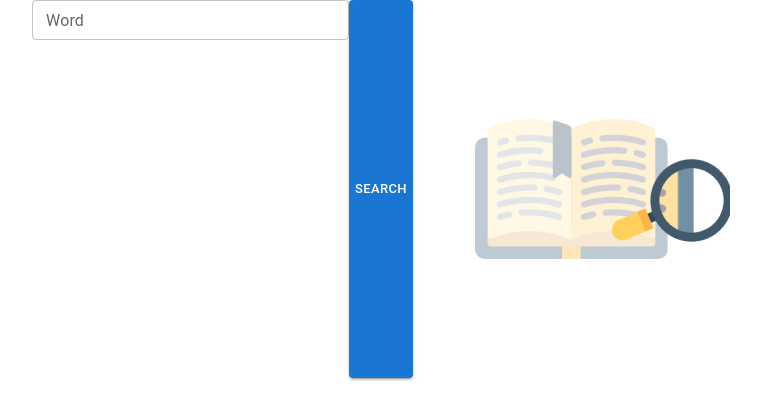
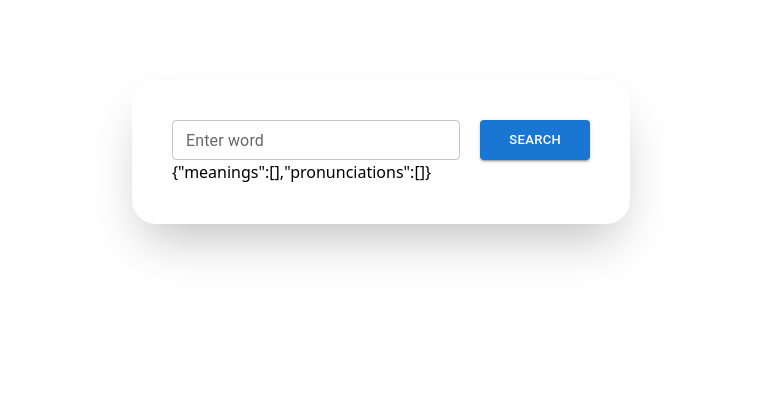
Before and after one commit to BhusanDotel/Dictionary, a React (Vite) app: page / in a window 1280 px wide. Shown: the top 420 px of the page, without its empty margins (259-1020 px from the left). Built offline with nearby package versions, Linux system fonts and the light colour scheme.

Commit message:
feat: dictionary search result

```diff
--- a/package.json
+++ b/package.json
@@ -13,6 +13,7 @@
     "@emotion/react": "^11.13.3",
     "@emotion/styled": "^11.13.0",
     "@mui/material": "^6.0.1",
+    "axios": "^1.7.6",
     "lottie-web": "^5.12.2",
     "react": "^18.3.1",
     "react-dom": "^18.3.1",
--- a/src/App.jsx
+++ b/src/App.jsx
@@ -4,7 +4,7 @@ import { DictionaryScreen } from "./screen/DictionaryScreen";
 export const App = () => {
   return (
     <Box className="flex justify-center">
-      <Box className="flex justify-center w-[70%]">
+      <Box className="flex justify-center w-[70%] pt-20">
         <DictionaryScreen />
       </Box>
     </Box>
--- a/src/screen/DictionaryScreen.jsx
+++ b/src/screen/DictionaryScreen.jsx
@@ -1,15 +1,75 @@
+import React from "react";
+import axios from "axios";
 import { Box, Button, TextField } from "@mui/material";
+
 import { LottieSearch } from "../components/LottieSearch";
 
 export const DictionaryScreen = () => {
+  const [word, setWord] = React.useState("");
+  const [result, setResult] = React.useState({
+    meanings: [],
+    pronunciations: [],
+  });
+  const [isLoading, setIsLoading] = React.useState(false);
+
+  const handleSearch = async () => {
+    if (!word || isLoading) return;
+    setIsLoading(true);
+    await axios
+      .get(`https://api.dictionaryapi.dev/api/v2/entries/en/${word}`)
+      .then((res) => {
+        if (!res?.data) return;
+        const data = res?.data[0];
+        const _meanings =
+          data?.meanings?.map((type) =>
+            type?.definitions?.map((el) => {
+              return { type: type.partOfSpeech, definition: el.definition };
+            })
+          ) || [];
+
+        const _soundings =
+          data?.phonetics?.map((el) => {
+            return { accent: extractAccent(el?.audio), audio: el.audio };
+          }) || [];
+
+        setResult({ meanings: _meanings, pronunciations: _soundings });
+      });
+
+    setIsLoading(false);
+  };
+
+  const extractAccent = (url) => {
+    const baseName = url.split(".mp3")[0];
+    const accentPart = baseName.split("/").pop();
+    const accentCode = accentPart.split("-").pop().toUpperCase();
+
+    return accentCode;
+  };
+
   return (
-    <Box className="flex">
-      <TextField fullWidth size="small" label="Word" />
-      <Button variant="contained" size="small">
-        Search
-      </Button>
+    <Box className="flex flex-col shadow-2xl rounded-3xl p-10">
+      <Box className="flex gap-5">
+        <TextField
+          value={word}
+          onChange={(e) => {
+            setWord(e.target.value);
+          }}
+          fullWidth
+          size="small"
+          label="Enter word"
+        />
+        <Button
+          onClick={handleSearch}
+          sx={{ width: "150px" }}
+          variant="contained"
+          size="small"
+        >
+          Search
+        </Button>
+      </Box>
 
-      <LottieSearch />
+      {isLoading && <LottieSearch />}
+      {result && JSON.stringify(result)}
     </Box>
   );
 };
```
Also changed, not shown: 1 other file (tests, documents, lock files or other folders).
